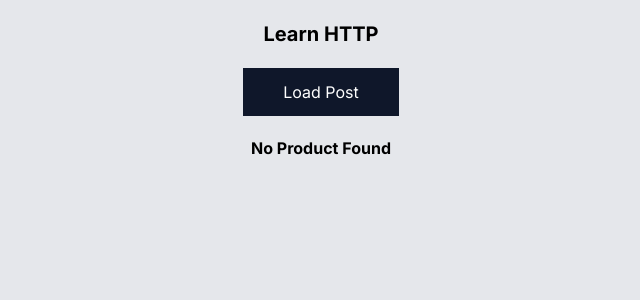
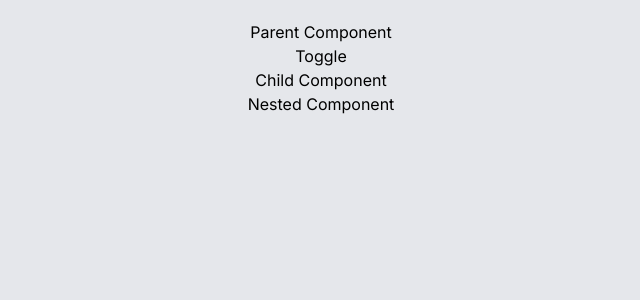
Before and after one commit to Arifulislam5577/learn-vue-js, a Vue app in the folder vue-app/: page / in a window 1280 px wide. Shown: the top 300 px of the page, without its empty margins (319-959 px from the left). Built offline with nearby package versions, Linux system fonts and the light colour scheme.

Commit message:
LifeCycle hooks in vue

```diff
--- a/vue-app/src/App.vue
+++ b/vue-app/src/App.vue
@@ -1,15 +1,14 @@
 <template>
-  <div class="py-5">
-    <h2 class="text-xl font-bold text-center">Learn HTTP</h2>
-    <HttpGet />
+  <div class="py-5 container text-center">
+    <Parent />
   </div>
 </template>
 
 <script>
-import HttpGet from "./components/HttpGet.vue";
+import Parent from "./components/LifeCycleHook.vue";
 export default {
   components: {
-    HttpGet,
+    Parent,
   },
 
   data() {
--- /dev/null
+++ b/vue-app/src/components/Child.vue
@@ -0,0 +1,46 @@
+<template>
+  <div>
+    <h2>Child Component</h2>
+    <Nested />
+  </div>
+</template>
+
+<script>
+import Nested from "./Nested.vue";
+console.log("===========CHILD COMPONENT RENDER==============");
+export default {
+  name: "Child",
+  components: { Nested },
+
+  beforeCreate() {
+    console.log("C Before Created");
+  },
+
+  created() {
+    console.log("C Created");
+  },
+
+  beforeMount() {
+    console.log("C Before Mount");
+  },
+  mounted() {
+    console.log("C Mounted");
+  },
+
+  beforeUpdate() {
+    console.log("C Before Update");
+  },
+  updated() {
+    console.log("C Updated");
+  },
+
+  beforeUnmount() {
+    console.log("C Before Unmount");
+  },
+  unmounted() {
+    console.log("C Unmounted");
+  },
+};
+</script>
+
+<style scoped></style>
--- /dev/null
+++ b/vue-app/src/components/LifeCycleHook.vue
@@ -0,0 +1,56 @@
+<template>
+  <div>
+    <h2>Parent Component</h2>
+
+    <button @click="isShow = !isShow">Toggle</button>
+    <Child v-if="isShow" />
+  </div>
+</template>
+
+<script>
+import Child from "./Child.vue";
+console.log("===========PARENT COMPONENT RENDER==============");
+export default {
+  name: "Parent",
+  components: {
+    Child,
+  },
+
+  data() {
+    return {
+      isShow: true,
+    };
+  },
+
+  beforeCreate() {
+    console.log("Before Created");
+  },
+
+  created() {
+    console.log("Created");
+  },
+
+  beforeMount() {
+    console.log("Before Mount");
+  },
+  mounted() {
+    console.log("Mounted");
+  },
+
+  beforeUpdate() {
+    console.log("Before Update");
+  },
+  updated() {
+    console.log("Updated");
+  },
+
+  beforeUnmount() {
+    console.log("Before Unmount");
+  },
+  unmounted() {
+    console.log("Unmounted");
+  },
+};
+</script>
+
+<style scoped></style>
--- /dev/null
+++ b/vue-app/src/components/Nested.vue
@@ -0,0 +1,43 @@
+<template>
+  <div>
+    <h2>Nested Component</h2>
+  </div>
+</template>
+
+<script>
+console.log("===========NESTED COMPONENT RENDER==============");
+export default {
+  name: "Nested",
+
+  beforeCreate() {
+    console.log("NESTED Before Created");
+  },
+
+  created() {
+    console.log("NESTED Created");
+  },
+
+  beforeMount() {
+    console.log("NESTED Before Mount");
+  },
+  mounted() {
+    console.log("NESTED Mounted");
+  },
+
+  beforeUpdate() {
+    console.log("NESTED Before Update");
+  },
+  updated() {
+    console.log("NESTED Updated");
+  },
+
+  beforeUnmount() {
+    console.log("NESTED Before Unmount");
+  },
+  unmounted() {
+    console.log("NESTED Unmounted");
+  },
+};
+</script>
+
+<style scoped></style>
```
